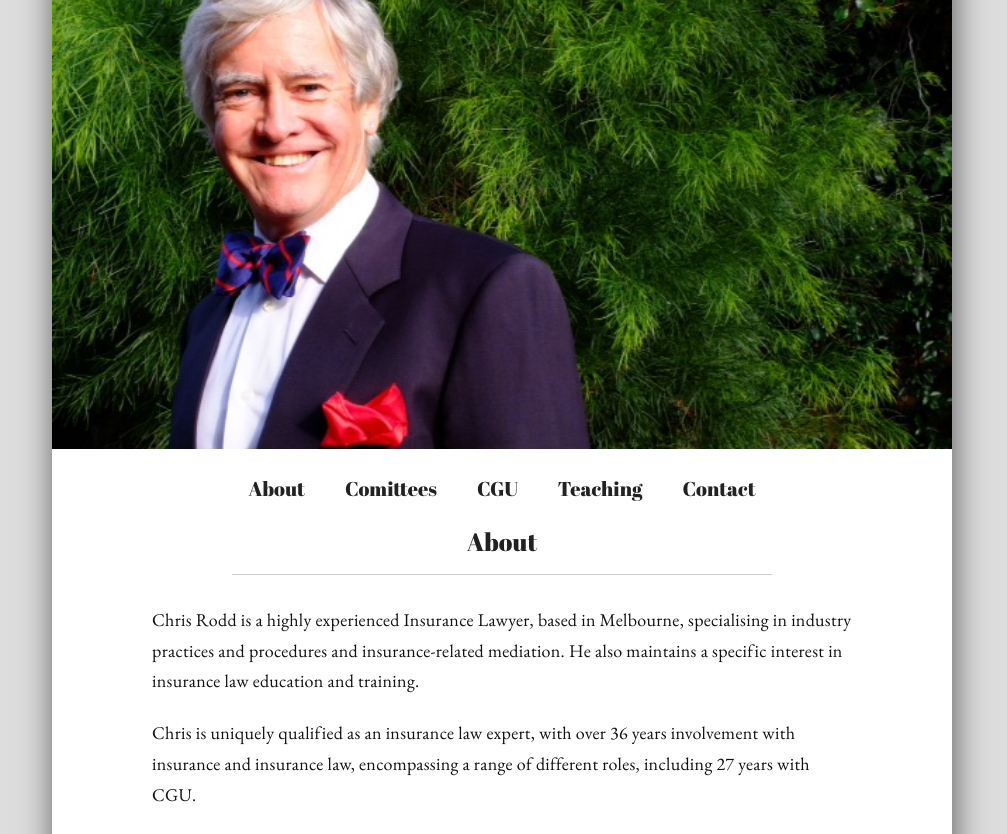
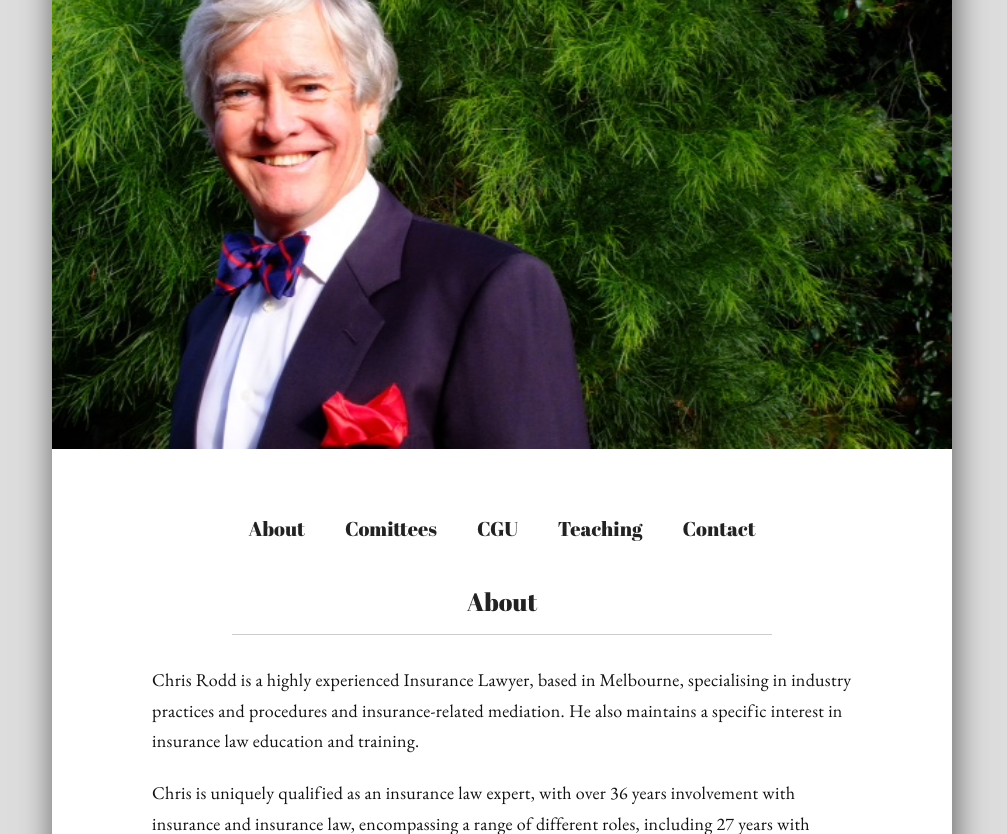
Before and after one commit to MattSegal/ChrisRoddWebsite, a Flask app: page / in a window 1280 px wide. Shown: the part 101-935 px from the top of the page, without its empty margins (138-1145 px from the left). Run offline with Flask 2, Linux system fonts and the light colour scheme.

Commit message:
Improve button box whitespace

```diff
--- a/dev/sass/style.sass
+++ b/dev/sass/style.sass
@@ -31,9 +31,6 @@ html
 body
     background-color: $bg-light
     font-size: 10px
-
-*
-    // outline: red 1px solid
 
 /* HEADER  */
 header
@@ -70,13 +67,16 @@ header
         border-bottom: 1px solid #ccc
         text-align: center
 
+// *
+//     outline: solid red 1px
+
 .button-box
     box-sizing: border-box
     min-height: 10vh
     width: 100%
     max-width: 80%
     margin: 0 auto
-    padding: 30px 0 0 0
+    padding: 50px 0 50px 0
     text-align: center
 
 .hidden
@@ -88,7 +88,7 @@ header
         cursor: pointer
         display: inline-block
         height: 2em
-        padding: 0 1em 0.5em 1em
+        padding: 1em 1em 1em 1em
         box-sizing: border-box
         &:hover
             text-decoration: underline
--- a/static/css/style.css
+++ b/static/css/style.css
@@ -65,7 +65,7 @@ header {
   width: 100%;
   max-width: 80%;
   margin: 0 auto;
-  padding: 30px 0 0 0;
+  padding: 50px 0 50px 0;
   text-align: center; }
 
 .hidden {
@@ -75,7 +75,7 @@ header {
   cursor: pointer;
   display: inline-block;
   height: 2em;
-  padding: 0 1em 0.5em 1em;
+  padding: 1em 1em 1em 1em;
   box-sizing: border-box; }
   .content .button:hover, .button-box .button:hover {
     text-decoration: underline; }
```
